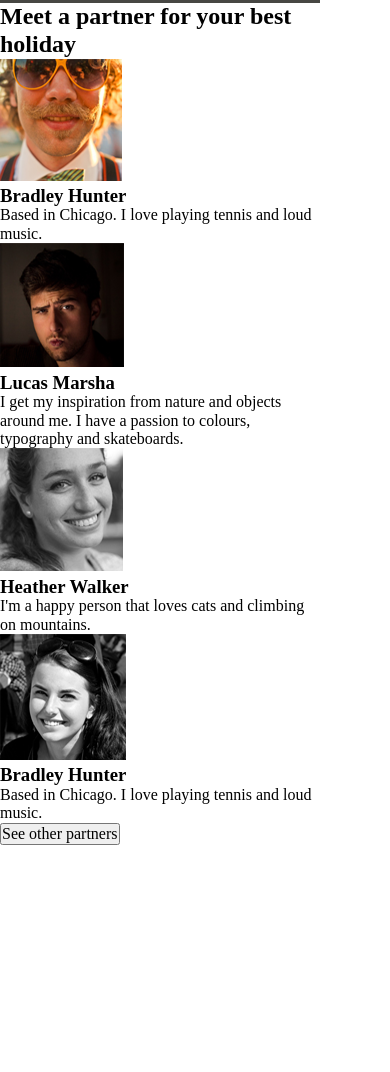
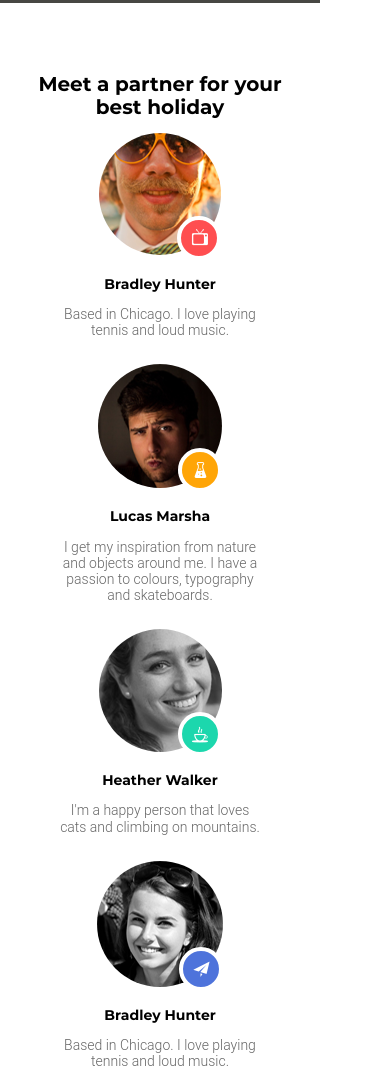
Before and after one commit to Koallla/Goit-fe-course, a plain HTML site: page html-css/Module-08/index.html in a window 390 px wide. Shown: the part 543-1615 px from the top of the page. Before the commit the page ends 1388 px from the top, so only its background shows below. Drawn offline with Linux system fonts and the light colour scheme; files whose address does not match are found by name; a web font is replaced by a local one.

Commit message:
add mobile version

```diff
--- a/html-css/Module-08/css/style.css
+++ b/html-css/Module-08/css/style.css
@@ -13,12 +13,6 @@
 .header {
 
 }
-
-.dreams {
-
-
-}
-
 
 
 
@@ -107,17 +101,135 @@
 .find-partner {
     font-size: 14px;
     font-family: "Montserrat";
-    color: rgb( 255, 255, 255 );
+    color: #ff4e50;
     font-weight: 700;
     width: 280px;
     height: 40px;
-    /* border: none; */
+    border-radius: 20px;
+    border-color: #ff4e50;
+    background-color: transparent;
+    cursor: pointer;
+
+}
+
+.find-partner:hover {
+    background-color: #ff4e50;
+    color: rgb(255, 255, 255);
+}
+
+.dreams {
+    margin-bottom: 70px;
+ }
+
+ /* main */
+
+ .partner {
+     text-align: center;
+     padding: 0 30px;
+ }
+
+ .section-partner-title {
+    font-size: 20px;
+    font-family: "Montserrat";
+    color:#000000;
+    font-weight: 700;
+    margin-bottom: 0.7em;
+ }
+
+ .card-list {
+     list-style: none;
+ }
+
+ .card-list-item {
+     padding: 0 30px;
+ }
+
+ .card-list-item:not(:last-child) {
+     margin-bottom: 26px;
+ }
+
+ .card-list-item:last-child {
+     margin-bottom: 30px;
+ }
+
+
+.card-photo {
+    border-radius: 50%;
+}
+
+.photo-icon {
+    position: relative;
+    display: inline-block;
+    margin-bottom: 1em;
+}
+
+.photo-icon::before {
+    display: inline-block;
+    content: '';
+    width: 36px;
+    height: 36px;
+
+    border: 4px solid #ffffff;
+    border-radius: 50%;
+    background-color: #ff4e50;
+    background-repeat: no-repeat;
+    background-position: center;
+    position: absolute;
+    bottom: 0;
+    right: 0;
+}
+
+.tv::before {
+    background-image: url(../img/tv/tv.png);
+}
+
+.lab::before {
+    background-image: url(../img/lab/lab.png);
+    background-color: #ffa507;
+}
+
+.tea::before {
+    background-image: url(../img/tea/tea.png);
+    background-color: #1cd7ad;
+}
+
+.tg::before {
+    background-image: url(../img/tg/tg.png);
+    background-color: #4e73db;
+}
+
+.card-title {
+    font-size: 14px;
+    font-family: "Montserrat";
+    color:#000000;
+    font-weight: 700;
+    margin-bottom:1em;
+}
+
+.card-descr {
+    font-size: 14px;
+    font-family: "Roboto";
+    color:#666666;
+    font-weight:300;
+}
+
+.footer {
+    text-align: center;
+}
+.see-partner {
+    font-size: 14px;
+    font-family: "Montserrat";
+    color: #ff4e50;
+    font-weight: 700;
+    width: 280px;
+    height: 40px;
     border-radius: 20px;
     border-color: #ff4e50;
     background-color: transparent;
     cursor: pointer;
 }
 
-.find-partner:hover {
+.see-partner:hover {
     background-color: #ff4e50;
+    color: rgb(255, 255, 255);
 }
--- a/html-css/Module-08/index.html
+++ b/html-css/Module-08/index.html
@@ -37,7 +37,6 @@
                         <img src="img/title.png" alt="title-photo">
                     </picture>
                 </div>
-
             </section>
 
 
@@ -49,27 +48,35 @@
                         best holiday</h2>
                 <ul class="card-list">
                     <li class="card-list-item">
-                        <img class="card-photo" src="img/tv/photo.png" alt="">
+                        <div class="photo-icon tv">
+                            <img class="card-photo" src="img/tv/photo.png" alt="">
+                        </div>
                         <h3 class="card-title">Bradley Hunter</h3>
                         <p class="card-descr">Based in Chicago. I love playing tennis and loud music.</p>
                     </li>
                     <li class="card-list-item">
-                        <img class="card-photo" src="img/lab/Безимени-15.png" alt="">
+                        <div class="photo-icon lab">
+                            <img class="card-photo" src="img/lab/Безимени-15.png" alt="">
+                        </div>
+
                         <h3 class="card-title">Lucas Marsha</h3>
                         <p class="card-descr">I get my inspiration from nature and objects around me. I have a passion to colours, typography and skateboards.</p>
                     </li>
                     <li class="card-list-item">
-                        <img class="card-photo" src="img/tea/Безимени-19.png" alt="">
+                        <div class="photo-icon tea">
+                            <img class="card-photo" src="img/tea/Безимени-19.png" alt="">
+                        </div>
                         <h3 class="card-title">Heather Walker</h3>
                         <p class="card-descr">I'm a happy person that loves cats and climbing on mountains.</p>
                     </li>
                     <li class="card-list-item">
-                        <img class="card-photo" src="img/tg/Безимени-22.png" alt="">
+                        <div class="photo-icon tg">
+                            <img class="card-photo" src="img/tg/Безимени-22.png" alt="">
+                        </div>
                         <h3 class="card-title">Bradley Hunter</h3>
                         <p class="card-descr">Based in Chicago. I love playing tennis and loud music.</p>
                     </li>
                 </ul>
-
             </section>
         </main>
 
```
